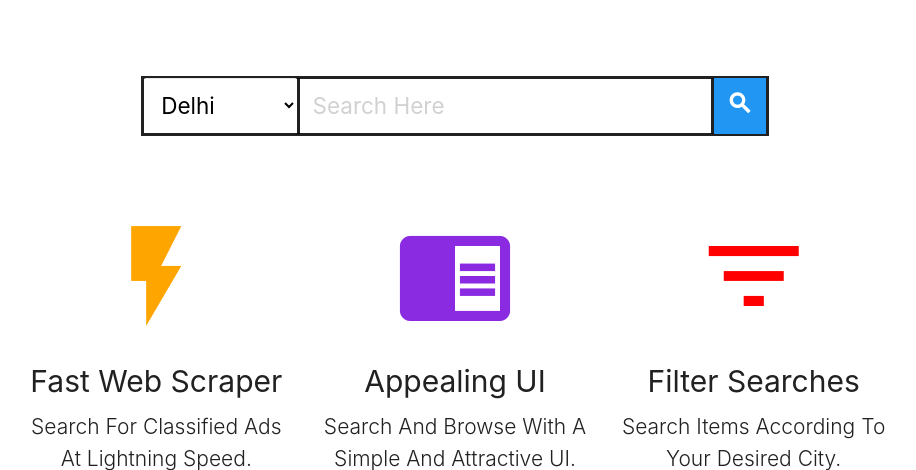
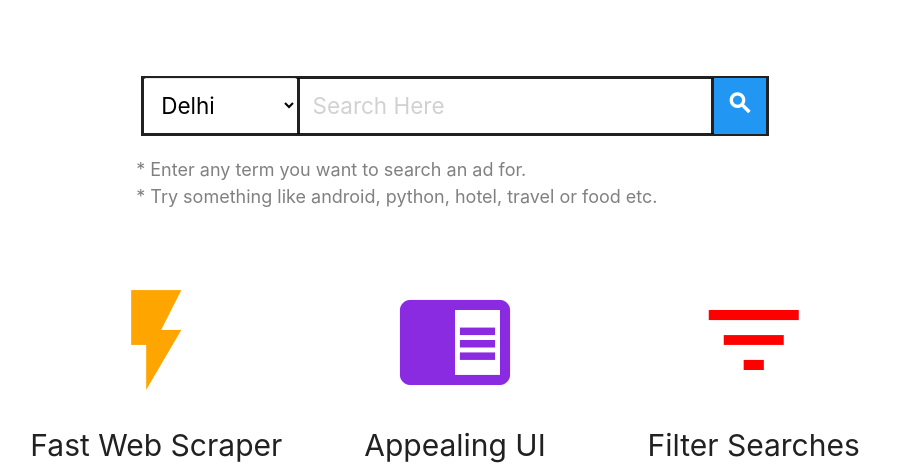
Before and after one commit to stack-weaver/Launchifi-Web3-No-Code-Smart-Contract-Platform, a Django app: page / in a window 1280 px wide. Shown: the part 226-696 px from the top of the page, without its empty margins (185-1101 px from the left). Run offline with Django 3.2, Linux system fonts and the light colour scheme.

Commit message:
added search suggestion

```diff
--- a/static/css/style.css
+++ b/static/css/style.css
@@ -127,6 +127,19 @@ h1
     font-weight: 600;
     /* border: solid; */
 }
+
+.search_suggestion div
+{
+    color:gray;
+    font-size: 18px;
+    width: calc(60% + 100px);
+    margin: auto;
+    margin-bottom: 70px;
+    margin-top: -60px;
+    /* border: solid; */
+}
+
+
 
 .card_container
 {
--- a/templates/base.html
+++ b/templates/base.html
@@ -74,6 +74,14 @@
             <div class="col s2 m1 blue" id="search_button"><button type="submit" class="blue"><span class="large material-icons">search</span></button></div>
         </div>
         </form>
+
+        <div class = "search_suggestion">
+            <div>
+            * Enter any term you want to search an ad for.<br>
+            * Try something like android, python, hotel, travel or food etc.
+            </div>
+        </div>
+
         {% block content %}
 
         {% endblock content %}
```
Also changed, not shown: db.sqlite3.
